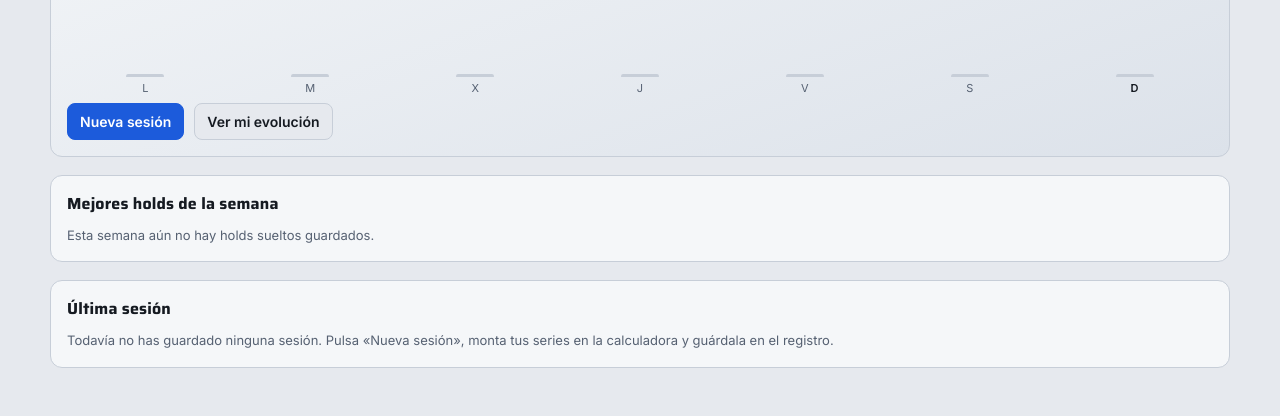
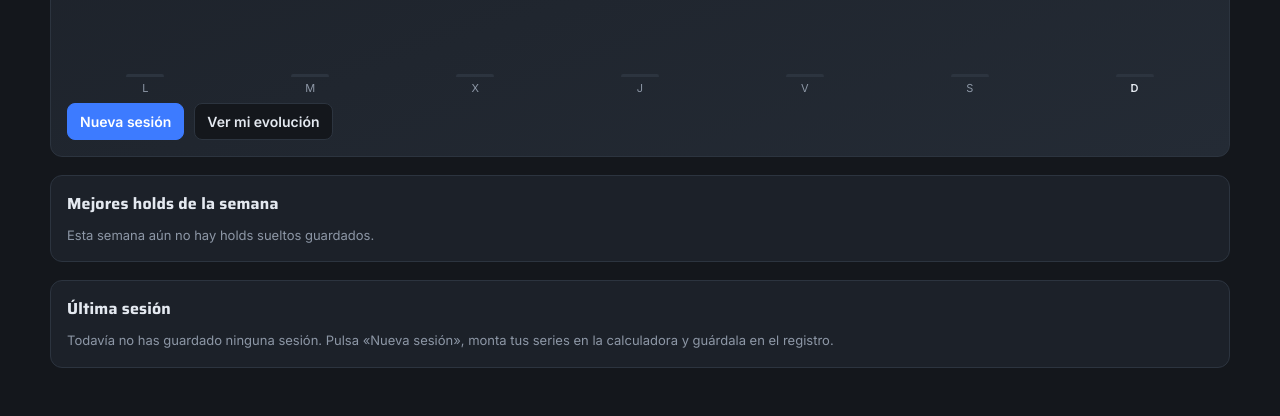
Before and after one commit to jugilsa14-ui/CaliLAAD.github.io-, a plain HTML site: page index.html in a window 1280 px wide. Shown: the part 474-890 px from the top of the page. Drawn offline with Linux system fonts and the light colour scheme.

Commit message:
Fondo gris oscuro siempre, también con el dispositivo en modo claro
Co-Authored-By: Claude Opus 5.5 <noreply@anthropic.com>
Claude-Session: https://claude.ai/code/session_01X3Y9SjfAbFShThCgUin9HF

```diff
--- a/index.html
+++ b/index.html
@@ -200,10 +200,10 @@ td.acts{white-space:nowrap}td.acts button{margin-right:6px}
 .filebtn input{width:0;height:0;opacity:0;position:absolute}
 .filebtn:focus-within{outline:2px solid var(--accent)}
 
-/* ===== CALI.LAAD · gris acero y azul ===== */
+/* ===== CALI.LAAD · gris oscuro y azul, siempre oscuro (Juan, 22 nov) ===== */
 :root{
-  --bg:#E6E9EE; --panel:#F5F7F9; --ink:#151A21; --muted:#566172; --line:#C7CED8;
-  --accent:#1C5BDB; --accent2:#0B87A8; --ok:#15803d; --warn:#b45309; --soft:#DCE2EA; --band:#5B4FD8; --accent-ink:#ffffff;
+  --bg:#14171C; --panel:#1C2129; --ink:#E4E9F0; --muted:#8D97A6; --line:#2C343F;
+  --accent:#3D7BFF; --accent2:#7FB2FF; --ok:#4ade80; --warn:#fbbf24; --soft:#242B35; --band:#a78bfa; --accent-ink:#08101E; color-scheme:dark;
   --display:"Saira",system-ui,sans-serif; --body:"Inter",system-ui,sans-serif;
   --plate:#1A1F27; --plate2:#232A34;
 }
```
